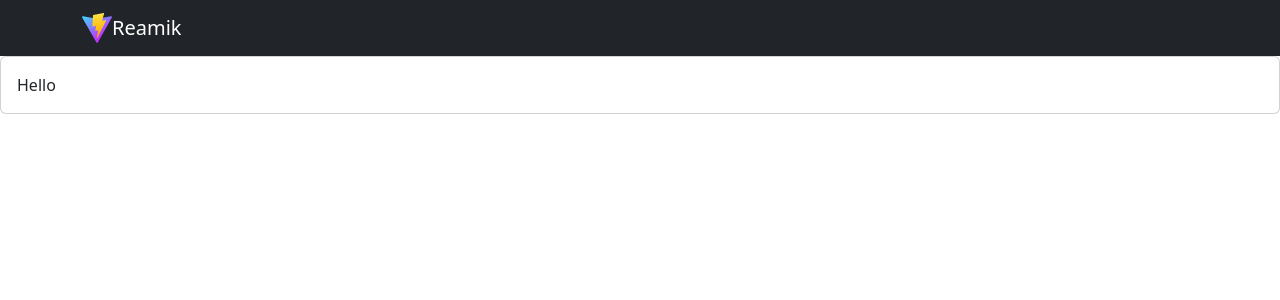
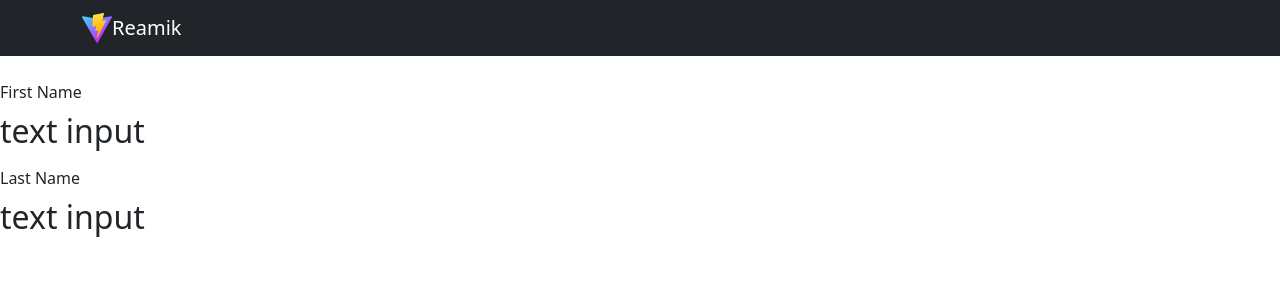
Before and after one commit to bunnyBites/reamik-ts, a React (Vite) app: page /staticForm in a window 1280 px wide. Shown: the top 300 px of the page. Built offline with nearby package versions, Linux system fonts and the light colour scheme.

Commit message:
Added static form (with types and constants)

```diff
--- a/src/App.tsx
+++ b/src/App.tsx
@@ -1,10 +1,11 @@
-import { HomeScreen } from './home/Home.screen'
+import { StaticFormScreen } from './staticForm/StaticForm.screen'
 import { AppBar } from './_shared/components/appBar/AppBar.component'
 
 function App() {
   return (
     <AppBar>
-      <HomeScreen />
+      {/* Will include react router configuration soon */}
+      <StaticFormScreen />
     </AppBar>
   )
 }
--- /dev/null
+++ b/src/_data/model/staticForm/StaticForm.model.ts
@@ -0,0 +1,4 @@
+export type StaticFormType = {
+    firstName: string;
+    lastName: string;
+}
--- a/src/_shared/components/fieldBuilder/FieldBuilder.component.tsx
+++ b/src/_shared/components/fieldBuilder/FieldBuilder.component.tsx
@@ -1,4 +1,4 @@
-import { FieldBuilderOptionsType } from "../../_data/model/FieldBuilder.model";
+import { FieldBuilderOptionsType } from "../../../_data/model/FieldBuilder.model";
 import { FieldBuilderView } from "./FieldBuilder.component.view"
 
 type FieldBuilderPropsType = { fieldOptions: FieldBuilderOptionsType; }
--- a/src/_shared/components/fieldBuilder/FieldBuilder.component.view.tsx
+++ b/src/_shared/components/fieldBuilder/FieldBuilder.component.view.tsx
@@ -1,7 +1,7 @@
 import { ErrorMessage } from "formik";
-import { FieldBuilderOptionsType, FieldInputType } from "../../_data/model/FieldBuilder.model";
 import { Text } from "./fieldInputType/Text.component.view";
 import { Select } from "./fieldInputType/Select.component.view";
+import { FieldBuilderOptionsType, FieldInputType } from "../../../_data/model/FieldBuilder.model";
 
 type FieldBuilderViewPropsType = { fieldOptions: FieldBuilderOptionsType; }
 
--- /dev/null
+++ b/src/_shared/constants/staticForm/StaticForm.const.ts
@@ -0,0 +1,18 @@
+import { FieldBuilderOptionsType, FieldInputType } from "../../../_data/model/FieldBuilder.model";
+
+export const staticFormFieldOptions: FieldBuilderOptionsType[] = [
+    {
+        fieldInputType: FieldInputType.text,
+        fieldName: "firstName",
+        id: "staticFormFirstName",
+        label: "First Name",
+        placeholder: "Harry"
+    },
+    {
+        fieldInputType: FieldInputType.text,
+        fieldName: "lastName",
+        id: "staticFormLastName",
+        label: "Last Name",
+        placeholder: "Potter"
+    },
+]
--- a/src/home/Home.screen.tsx
+++ /dev/null
@@ -1,4 +0,0 @@
-import React from 'react';
-import { HomeScreenView } from './Home.screen.view';
-
-export const HomeScreen: React.FC = () => <HomeScreenView />;
--- a/src/home/Home.screen.view.tsx
+++ /dev/null
@@ -1,9 +0,0 @@
-import React from 'react';
-
-export const HomeScreenView: React.FC = () => (
-  <div className="card">
-    <div className="card-body">
-      Hello
-    </div>
-  </div>
-);
--- /dev/null
+++ b/src/staticForm/StaticForm.screen.tsx
@@ -0,0 +1,8 @@
+import { Formik } from 'formik';
+import { StaticFormScreenView } from './StaticForm.screen.view';
+
+export const StaticFormScreen: React.FC = () => (
+    <Formik initialValues={{}} onSubmit={() => {}}>
+        <StaticFormScreenView />
+    </Formik>
+);
--- /dev/null
+++ b/src/staticForm/StaticForm.screen.view.tsx
@@ -0,0 +1,21 @@
+import { useFormikContext } from "formik";
+import { StaticFormType } from "../_data/model/staticForm/StaticForm.model";
+import { FieldBuilder } from "../_shared/components/fieldBuilder/FieldBuilder.component";
+import { staticFormFieldOptions } from "../_shared/constants/staticForm/StaticForm.const";
+
+export const StaticFormScreenView: React.FC = () => {
+  // you can get form information using the useFormikContext hook
+  const { values } = useFormikContext<StaticFormType>();
+  console.log(values);
+
+  return (
+    <div className="my-4">
+      {
+        staticFormFieldOptions.map((fieldOption) => (
+          <span className="py-2" key={fieldOption.id}>
+            <FieldBuilder fieldOptions={{ ...fieldOption }} />
+          </span>
+        ))
+      }
+    </div>
+)};
```
